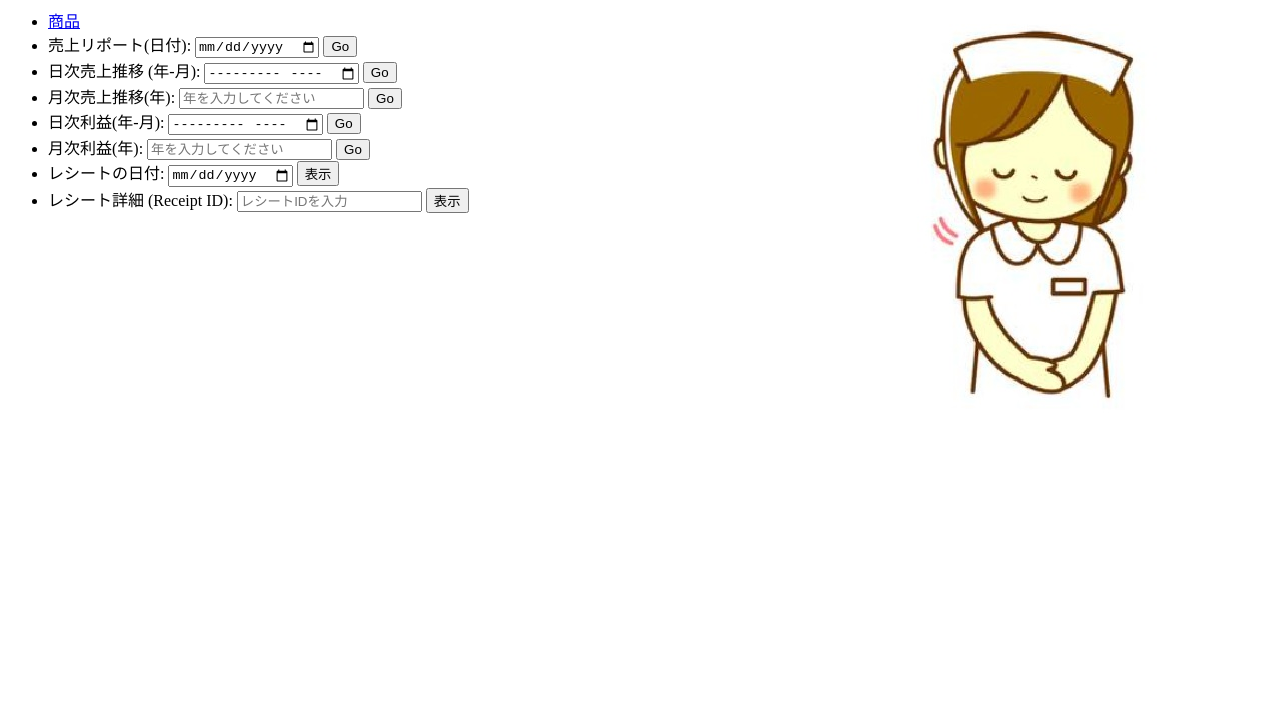
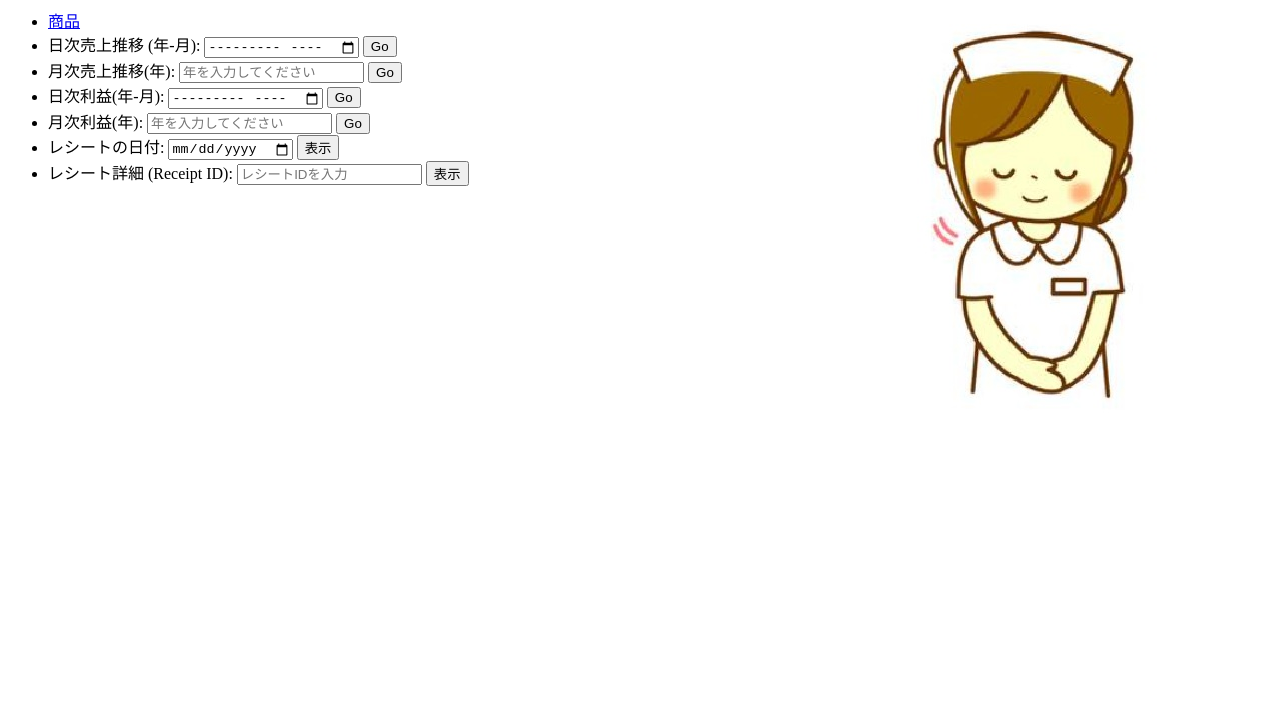
Before and after one commit to Phillip-vision/yakyokuAPIServer, a website: page public/index.html in a window 1280 px wide. Shown: the part 81-800 px from the top of the page. Drawn offline with Linux system fonts and the light colour scheme.

Commit message:
修正修正

```diff
--- a/public/index.html
+++ b/public/index.html
@@ -12,11 +12,6 @@
     </div>
     <ul>
         <li><a href="/api/products">商品</a></li>
-        <li>
-            <label for="sales-report-date">売上リポート(日付): </label>
-            <input type="date" id="sales-report-date">
-            <button onclick="navigateToSalesReport()">Go</button>
-        </li>
         <li>
             <label for="monthly-sales-trends-date">日次売上推移 (年-月): </label>
             <input type="month" id="monthly-sales-trends-date">
@@ -55,15 +50,6 @@
 
     <script>
         // Existing functions for navigating reports
-        function navigateToSalesReport() {
-            const date = document.getElementById('sales-report-date').value;
-            if (date) {
-                window.location.href = `/api/sales/reports?date=${date}`;
-            } else {
-                alert('日付を選択してください');
-            }
-        }
-
         function navigateToMonthlySalesTrends() {
             const month = document.getElementById('monthly-sales-trends-date').value;
             if (month) {
```
